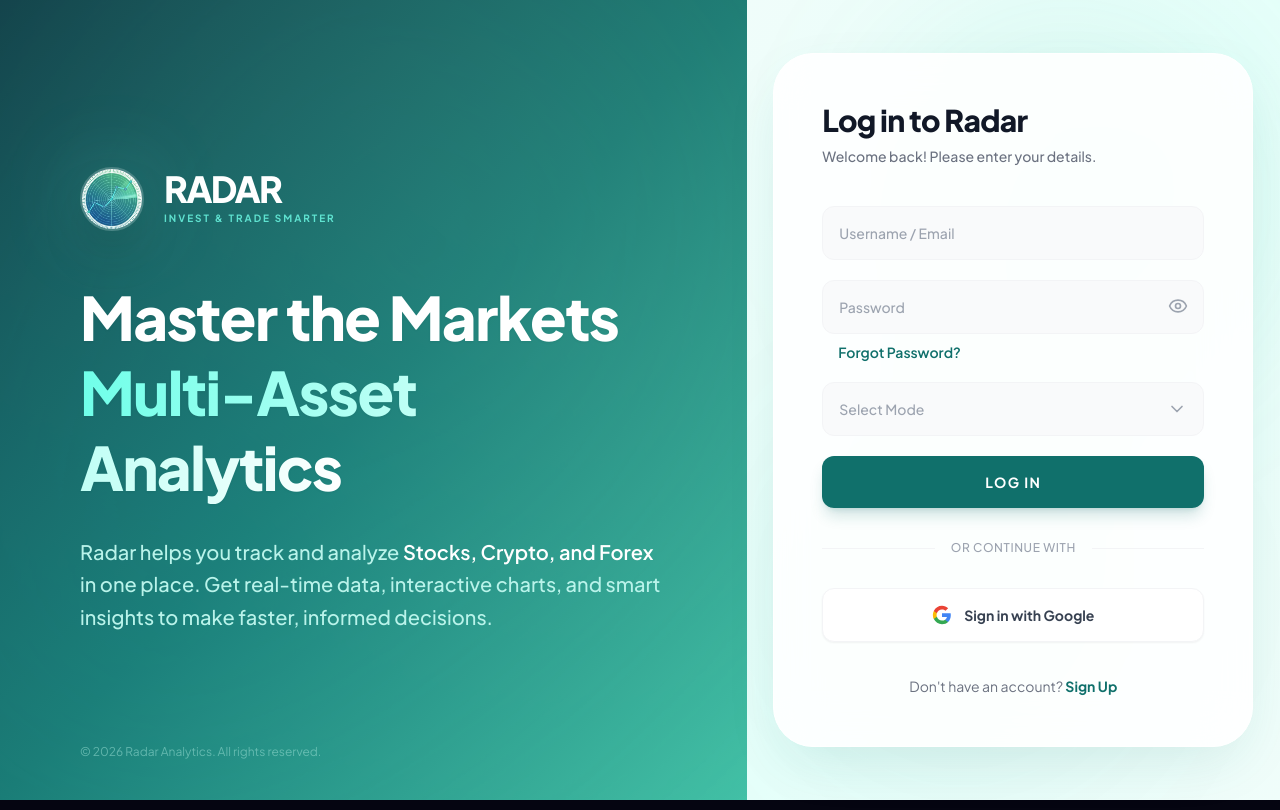
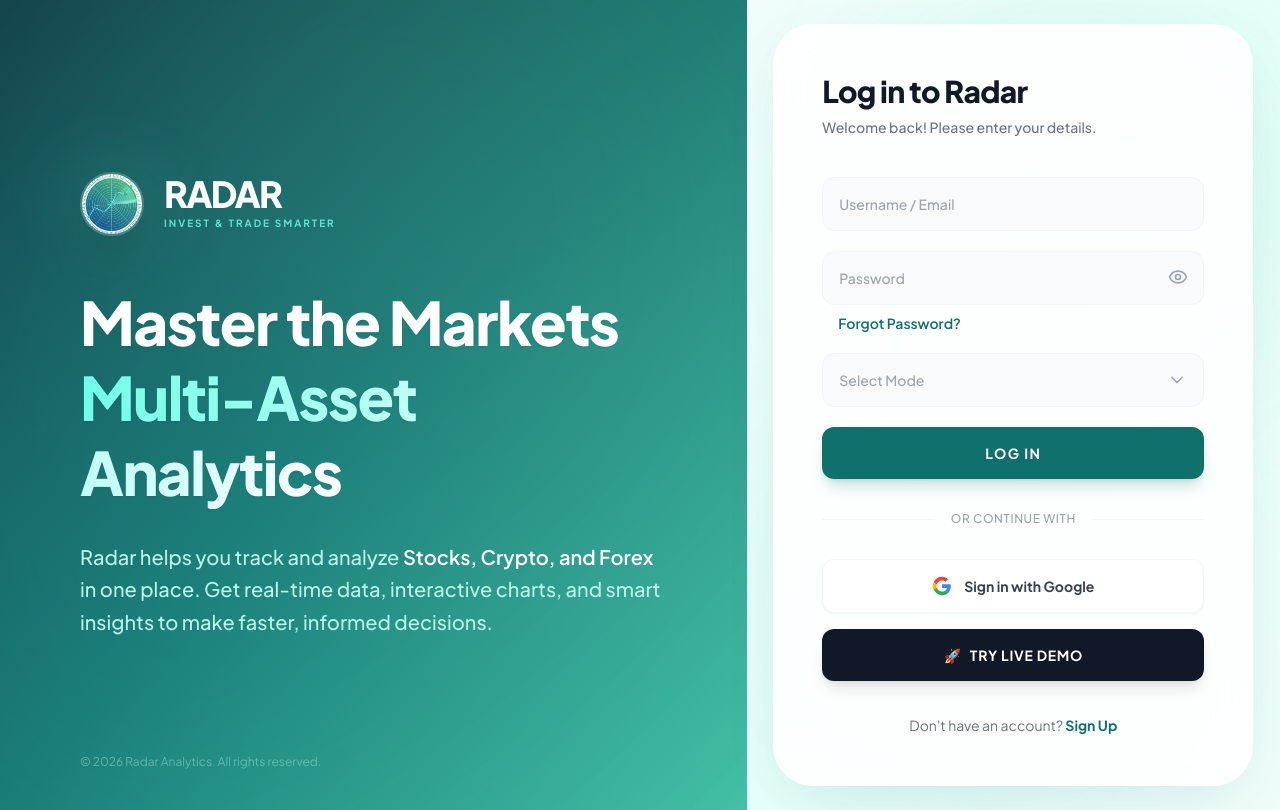
Before and after one commit to Krishna8123/Final-year-Project, a React (Vite) app in the folder RadarFrontend/: page /login in a window 1280 px wide. Built offline with nearby package versions, Linux system fonts and the light colour scheme.

Commit message:
Add Demo Login Button

```diff
--- a/RadarFrontend/src/pages/Login.jsx
+++ b/RadarFrontend/src/pages/Login.jsx
@@ -218,6 +218,22 @@ export default function Login() {
               </svg>
               Sign in with Google
             </motion.button>
+
+            <motion.button
+              whileHover={{ scale: 1.01 }}
+              whileTap={{ scale: 0.99 }}
+              type="button"
+              onClick={() => {
+                localStorage.setItem('token', 'demo-token');
+                localStorage.setItem('mode', 'INVESTOR');
+                localStorage.setItem('userMode', 'investor');
+                localStorage.setItem('user', JSON.stringify({ name: 'Demo User' }));
+                window.location.href = '/dashboard';
+              }}
+              className="w-full py-4 bg-gray-900 text-white font-bold rounded-xl hover:bg-gray-800 transition-all shadow-lg text-sm tracking-[0.05em] uppercase flex items-center justify-center gap-2"
+            >
+              <span>🚀</span> Try Live Demo
+            </motion.button>
           </div>
 
           <div className="text-center pt-2">
```
